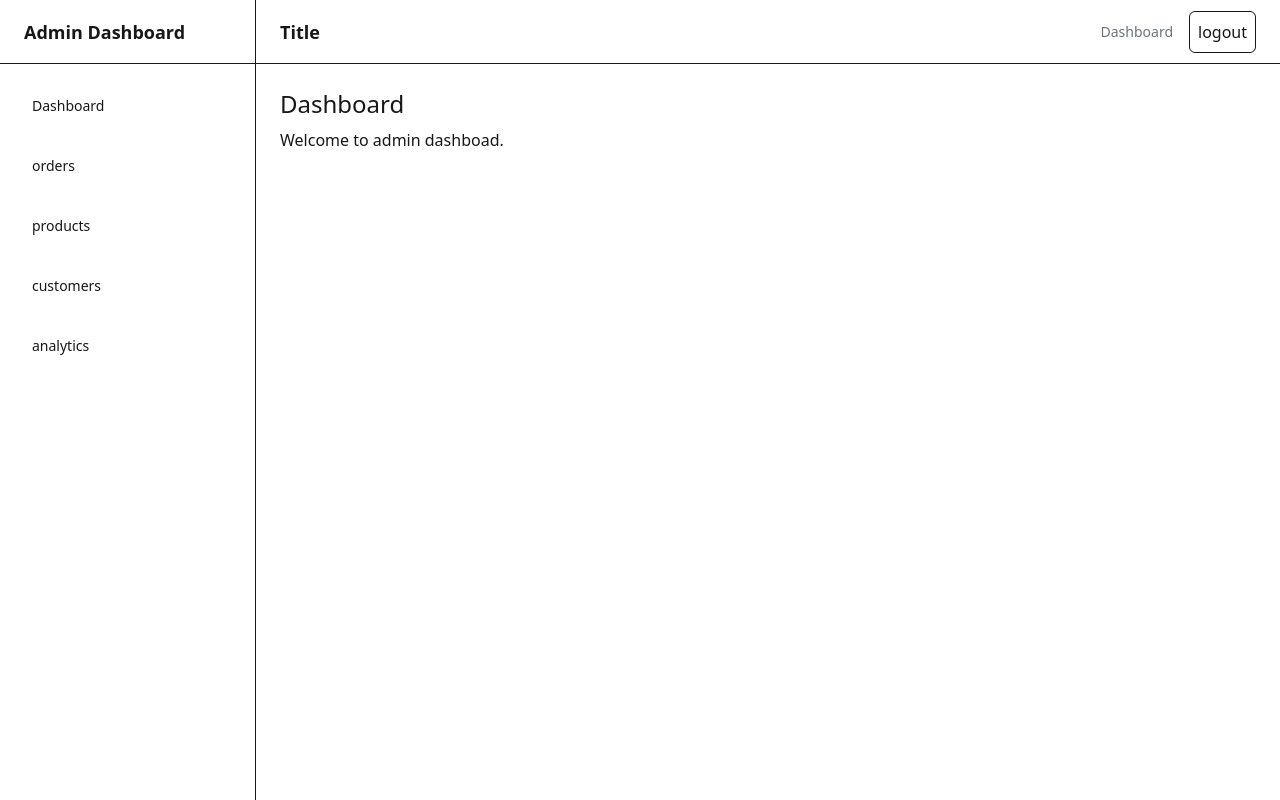
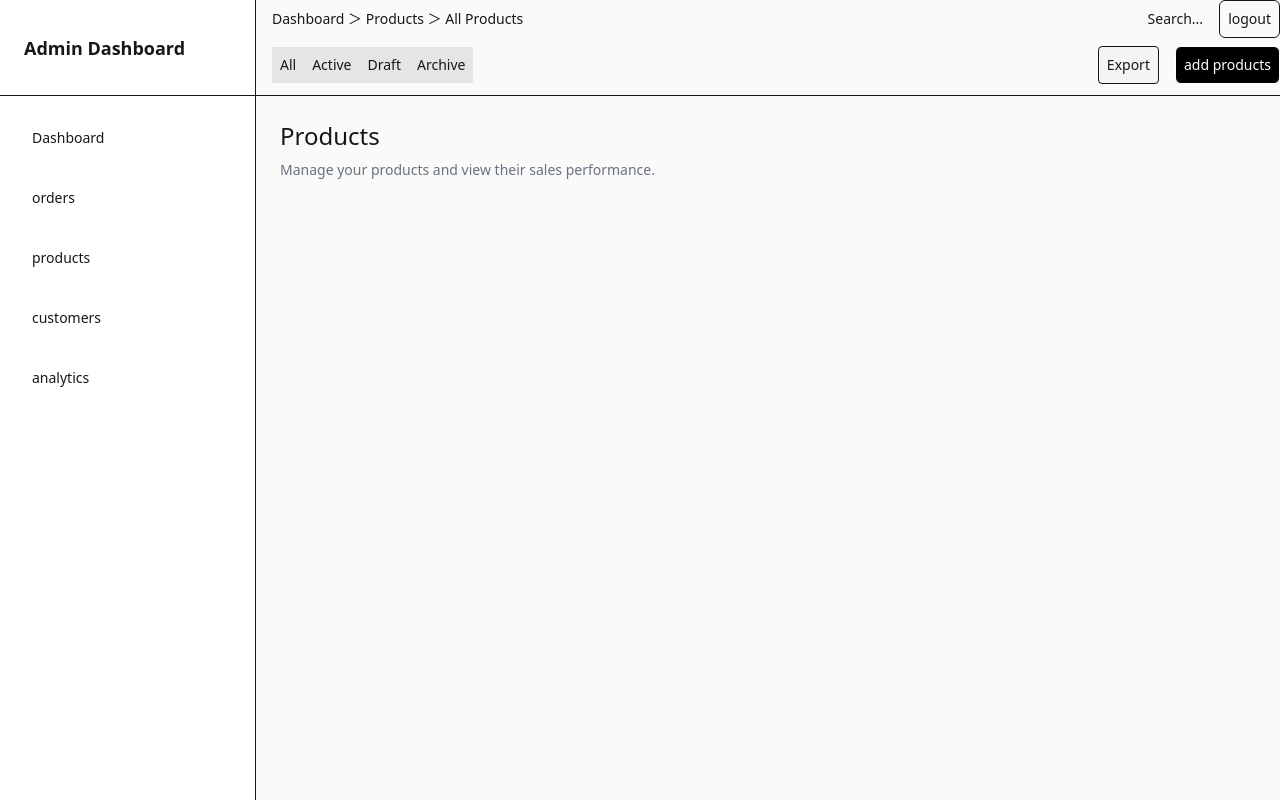
Before and after one commit to zowadaz/admin-dashboard-clone, a Next.js app: page /admin in a window 1280 px wide. Built offline with nearby package versions, Linux system fonts and the light colour scheme.

Commit message:
feat: change header

```diff
--- a/app/admin/layout.tsx
+++ b/app/admin/layout.tsx
@@ -4,7 +4,7 @@ export default function AdminLayout({children} :
         <div className="flex min-h-screen bg-background">
             {/* sidebar */}
             <aside className="w-64 border-r bg-card">
-                <div className="flex h-16 items-center border-b px-6">
+                <div className="flex h-24 items-center border-b px-6">
                     <h1 className="text-lg font-bold">
                         Admin Dashboard
                     </h1>
@@ -12,7 +12,7 @@ export default function AdminLayout({children} :
                 {/* navigation */}
                 <nav className="p-4">
                     <div className="space-y-2">
-                        <a href="admin" className="block rouded-md p-4 text-sm font-medium hover:bg-muted">
+                        <a href="admin" className="block rounded-md p-4 text-sm font-medium hover:bg-muted">
                             Dashboard
                         </a>
                         <a href="admin/orders" className="block rouded-md p-4 text-sm font-medium hover:bg-muted">
@@ -31,18 +31,44 @@ export default function AdminLayout({children} :
                 </nav>
             </aside>
             {/*main*/}
-            <main className="flex-1">
-                <header className="h-16 border-b">
-                    <div className="flex h-full items-center px-6">
-                        <p className="text-lg font-semibold">
-                            Title
+            <main className="flex-1 bg-stone-50">
+                <header className="flex flex-col h-24 border-b text-sm">
+                    {/* route search logout */}
+                    <div className="flex w-full items-center">
+                        {/* route */}
+                        <p className="px-4">
+                            Dashboard  ＞  Products  ＞  All Products
                         </p>
+                        {/* search logout */}
                         <div className="flex flex-1 items-center justify-end gap-4">
-                            <span className="text-sm text-gray-500">
-                                Dashboard
+                            {/* search */}
+                            <span className="text-md">
+                                Search...
                             </span>
+                            {/* logout */}
                             <button className="rounded-md border p-2">
                                 logout
+                            </button>
+                        </div>
+                    </div>
+                    {/* tab export addProducts */}
+                    <div className="flex items-center py-2">
+                        {/* tab */}
+                        <div className="flex bg-stone-200 ml-4">
+                            <button className="p-2">All</button>
+                            <button className="p-2">Active</button>
+                            <button className="p-2">Draft</button>
+                            <button className="p-2">Archive</button>
+                        </div>
+                        {/* export addProducts */}
+                        <div className="flex flex-1 items-center justify-end gap-4">
+                            {/* export */}
+                            <button className="rounded-sm border p-2 bg-gray-100">
+                                Export
+                            </button>
+                            {/* add products */}
+                            <button className="rounded-md border p-2 bg-black text-white">
+                                add products
                             </button>
                         </div>
                     </div>
--- a/app/admin/page.tsx
+++ b/app/admin/page.tsx
@@ -1,11 +1,11 @@
 export default function AdminPage() {
     return (
         <div>
-            <h1 className="text-2xl">
-                Dashboard
+            <h1 className="text-2xl font-semibolt">
+                Products
             </h1>
-            <p className="mt-2">
-                Welcome to admin dashboad.
+            <p className="mt-2 text-sm text-gray-500">
+                Manage your products and view their sales performance.
             </p>
         </div>
     )
```
